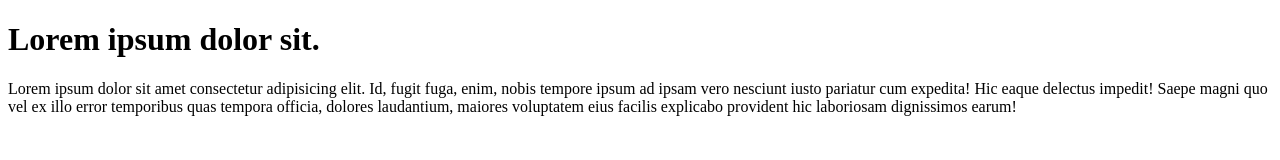
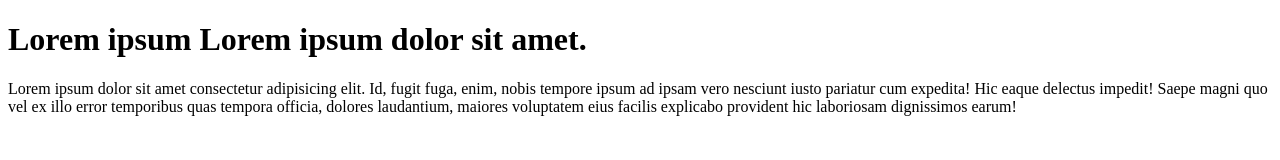
Before and after one commit to nadiaouafi/cours5-edw2, a plain HTML site: page index.html in a window 1280 px wide. Drawn offline with Linux system fonts and the light colour scheme.

Commit message:
Changement dev 2 - 1

```diff
--- a/index.html
+++ b/index.html
@@ -6,7 +6,7 @@
     <title>Cours5</title>
   </head>
   <body>
-    <h1>Lorem ipsum dolor sit.</h1>
+    <h1>Lorem ipsum Lorem ipsum dolor sit amet.</h1>
     <p>
       Lorem ipsum dolor sit amet consectetur adipisicing elit. Id, fugit fuga,
       enim, nobis tempore ipsum ad ipsam vero nesciunt iusto pariatur cum
```
